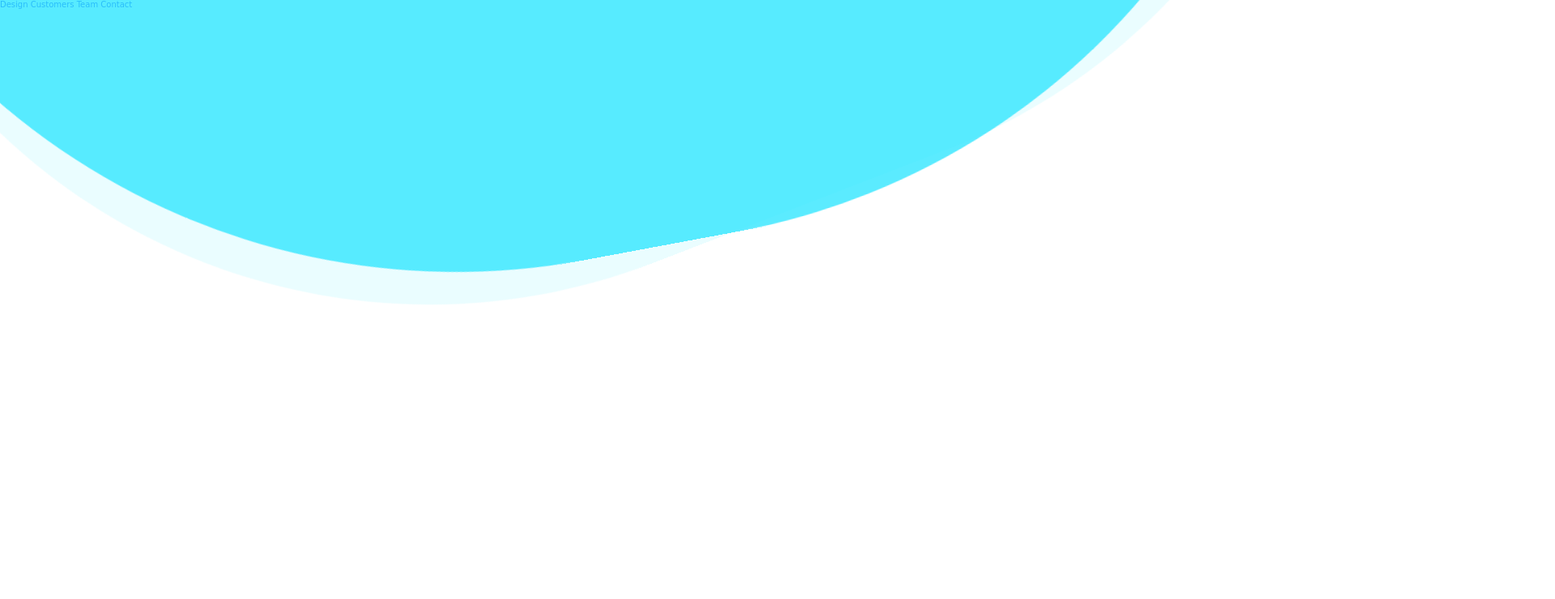
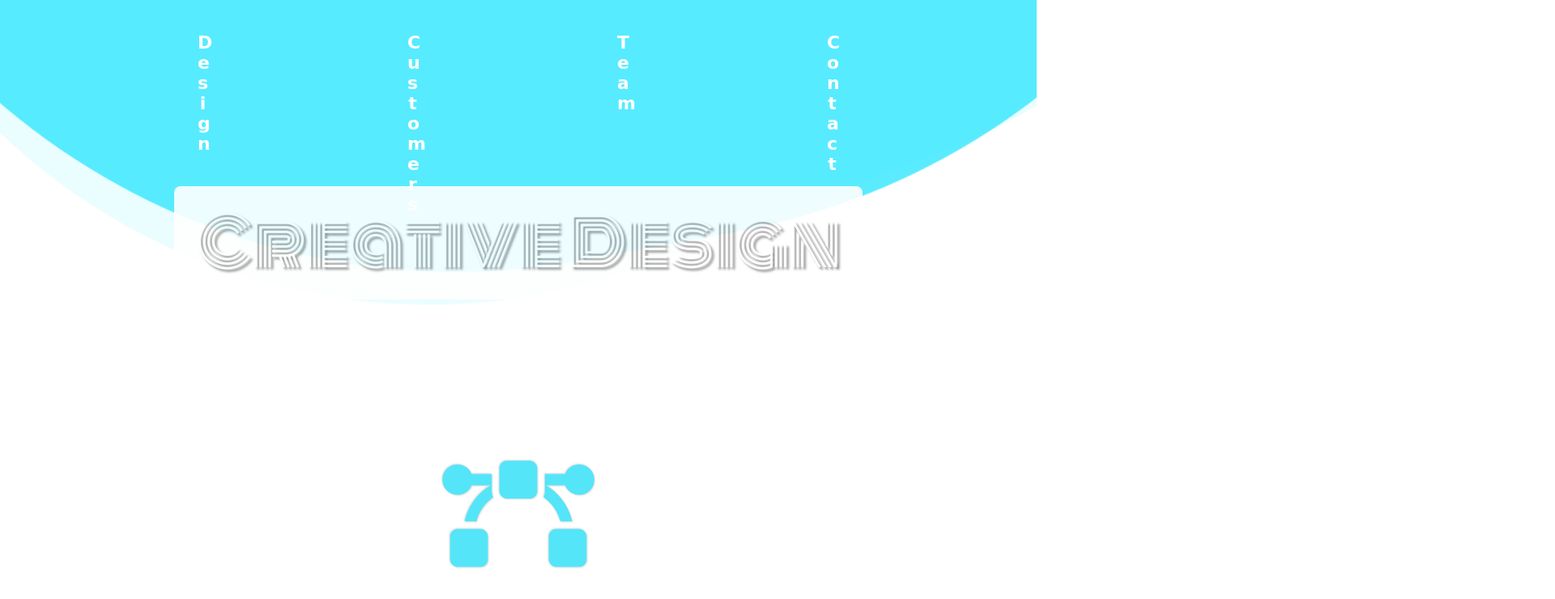
Before and after one commit to rita-morozova/creative, a plain HTML site: page index.html in a window 1280 px wide. Shown: the top 740 px of the page at 81% size, 1920 px wide, since content can reach past the window. Drawn offline with Linux system fonts and the light colour scheme; a web font is replaced by a local one.

Commit message:
customize logo and header

```diff
--- a/index.html
+++ b/index.html
@@ -18,12 +18,11 @@
                 <a href="#" class="navbar-link">Team</a>
                 <a href="#" class="navbar-link">Contact</a>
             </nav>
-            <div class="floating-bg">
-                <h1 cass="section-1-heading">Creative Design</h1>
+            <div class="floating-bg"></div>
+                <h1 class="section-1-heading">Creative Design</h1>
                 <div class="logo">
                     <i class="fas fa-bezier-curve"></i>
                 </div>
-            </div>
         </section>
         <!--End of Section 1-->
     </div>
--- a/style.css
+++ b/style.css
@@ -13,13 +13,15 @@
 }
 
 html{
-    /* make 1 rem egua; to 10px instead of 16px */
+    /* make 1 rem egual to 10px instead of 16px */
     font-size: 62.5%;
+    scroll-behavior: smooth;
 }
 
-body{
+.container {
+    width: 100%;
     overflow-x: hidden;
-}
+  }
 
 /* End of Common Styles */
 
@@ -64,4 +66,62 @@ body{
         transform: rotate(360deg);
     }
 }
+
+.navbar{
+    position: relative;
+    z-index: 20;
+    top: 4rem;
+    display: flex;
+    justify-content: space-evenly;
+}
+
+.navbar-link{
+    font-size: 2.2rem;
+    font-weight: 700;
+    letter-spacing: .2rem;
+    color: #fff;
+    width: 1.5rem;
+    /* display lonks vertically */
+    word-wrap: break-word;
+    text-align: center;
+    transition: all 0.5s;
+}
+
+.navbar-link:hover{
+    width: 15rem;
+    background-color: rgba(255, 255, 255, 0.2);
+    transform: all 2.5s;
+}
+
+.section-1-heading{
+    font-size: 8rem;
+    font-family: 'Monoton', cursive;
+    position: absolute;
+    top: 18vw;
+    left: 50%;
+    transform: translateX(-50%);
+    text-shadow: .3rem .3rem .3rem #888;
+    color: #fff;
+    background-color: #fff;
+    width: 85rem;
+    text-align: center;
+    padding: .8rem 1.6rem;
+    border-radius: .8rem;
+    opacity: 0.9;
+}
+
+.logo{
+    position: absolute;
+    top: 70%;
+    left: 50%;
+    transform: translateX(-50%);
+}
+
+.logo i{
+    font-size: 15rem;
+    color: rgba(50, 231, 255, 0.8);
+    text-shadow: .1rem .1rem .2rem #ddd, -.1rem -.1rem .2rem #ddd;
+}
+
+
 /* End of Section 1 */
```
